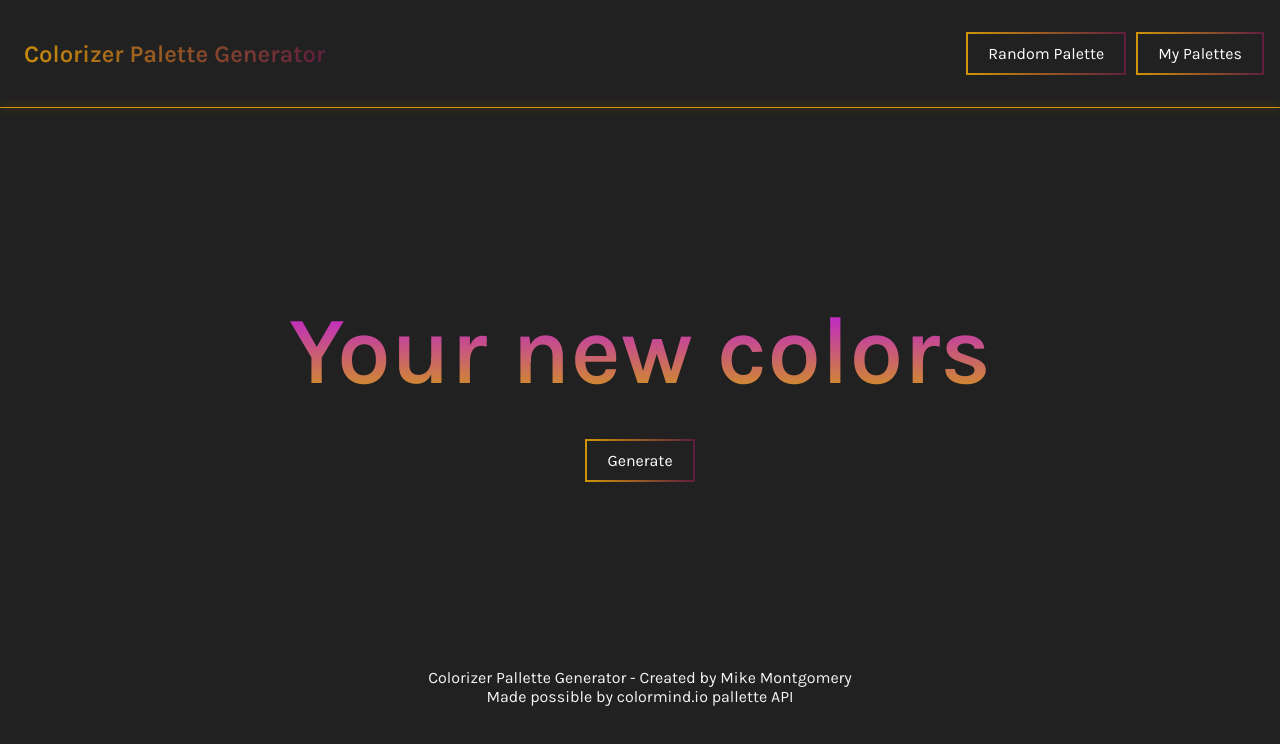
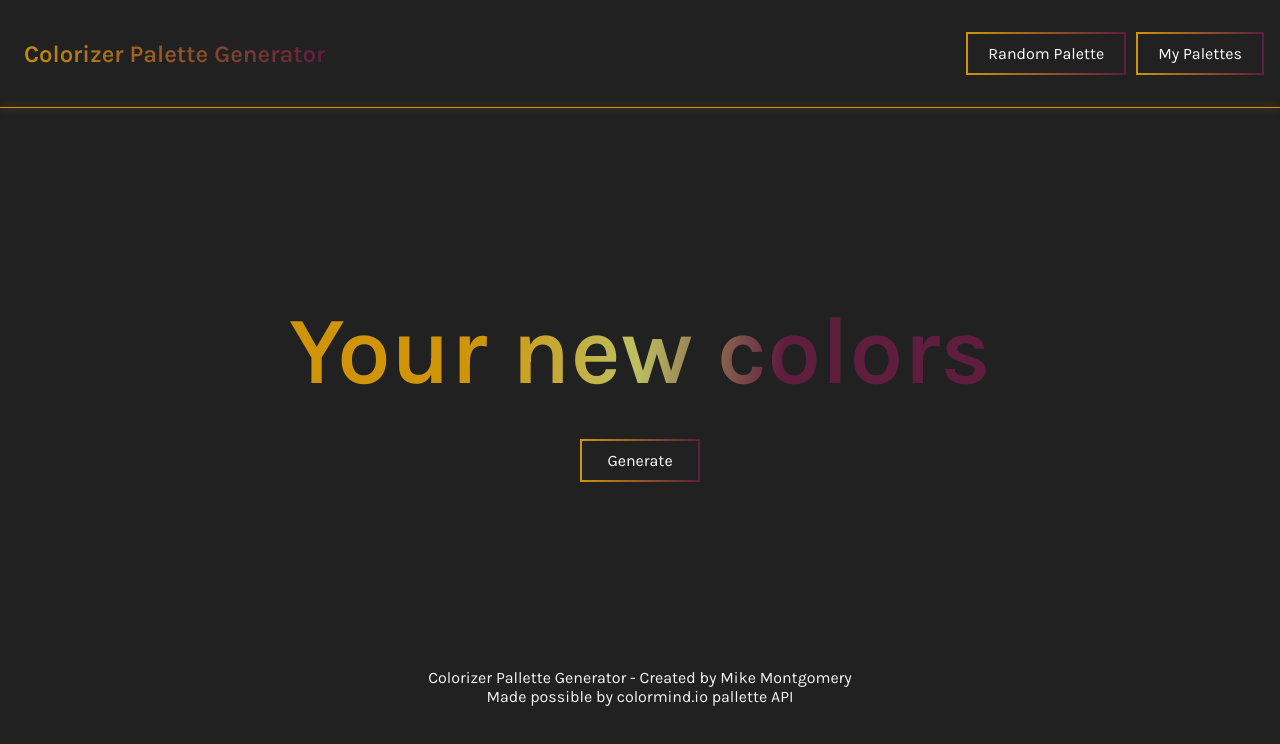
Before and after one commit to alexanderdrummond/palettegenerator, a React (Vite) app: page / in a window 1280 px wide. Shown: the top 744 px of the page. Built offline with nearby package versions, Linux system fonts and the light colour scheme.

Commit message:
Gradient button animation fixes

```diff
--- a/src/components/GradientButton/GradientButton.module.scss
+++ b/src/components/GradientButton/GradientButton.module.scss
@@ -8,9 +8,34 @@
   padding: 10px 20px;
   font-size: 16px;
   cursor: pointer;
+  transition: transform 0.3s ease, border-color 0.3s ease;
+  min-width: 120px;
+  max-width: 300px;
+  white-space: nowrap;
+  overflow: hidden;
+  text-overflow: ellipsis;
+  position: relative;
+}
+
+.gradientButton::before {
+  content: "";
+  position: absolute;
+  top: 0;
+  left: 0;
+  right: 0;
+  bottom: 0;
+  z-index: -1;
+  background: linear-gradient(to right, #cf9407, #601e3e);
+  transform: scaleX(0);
+  transform-origin: left;
   transition: transform 0.3s ease;
+}
 
-  &:hover {
-    transform: scale(1.05);
-  }
+.gradientButton:hover::before {
+  transform: scaleX(1);
 }
+
+.gradientButton:hover {
+  transform: scale(1.05);
+  border-color: transparent;
+}
--- a/src/components/Nav/NavBar.tsx
+++ b/src/components/Nav/NavBar.tsx
@@ -13,7 +13,9 @@ const Navbar: React.FC = () => {
   return (
     <header className={styles.header}>
       <div className={styles.topSection}>
-        <h1 className={styles.title}>Colorizer Palette Generator</h1>
+        <h1 className={styles.title} onClick={() => navigateTo("/")}>
+          Colorizer Palette Generator
+        </h1>
         <div className={styles.buttons}>
           <GradientButton
             text="Random Palette"
--- a/src/components/Palette/Palette.module.scss
+++ b/src/components/Palette/Palette.module.scss
@@ -8,7 +8,13 @@
   header {
     h2 {
       font-size: 6rem;
-      background: -webkit-linear-gradient(rgb(188, 12, 241), rgb(212, 166, 4));
+      background: linear-gradient(
+        94.75deg,
+        #cf9407 26.79%,
+        #bdbf63 49.8%,
+        #601e3e 70.09%
+      );
+
       -webkit-background-clip: text;
       background-clip: text;
       -webkit-text-fill-color: transparent;
@@ -48,7 +54,6 @@
   flex-direction: column;
   align-items: flex-start;
   margin: 10px;
-
 
   animation: fadeIn 0.5s ease-out;
 
@@ -96,6 +101,32 @@
   .container {
     margin-top: 300px;
 
+    .colorSection {
+      display: flex;
+      flex-wrap: wrap;
+      justify-content: center;
+      max-width: 440px;
+      margin: auto;
+      margin-bottom: 30px;
+    }
+
+    .btnContainer {
+      display: flex;
+      flex-direction: column;
+      transition: margin-top 0.5s ease-out;
+      margin-top: 25rem;
+      margin: 0.33rem;
+
+      button {
+        margin-bottom: 10px;
+      }
+    }
+  }
+}
+
+@media only screen and (max-width: 1120px) {
+  .container {
+    margin-top: 300px;
 
     .colorSection {
       display: flex;
@@ -113,48 +144,9 @@
       margin-top: 25rem;
       margin: 0.33rem;
 
-      button{
+      button {
         margin-bottom: 10px;
       }
-
-
     }
   }
-
-
-
 }
-
-
-@media only screen and (max-width: 1120px) {
-  .container {
-    margin-top: 300px;
-
-
-    .colorSection {
-      display: flex;
-      flex-wrap: wrap;
-      justify-content: center;
-      max-width: 440px;
-      margin: auto;
-      margin-bottom: 30px;
-    }
-
-    .btnContainer {
-      display: flex;
-      flex-direction: column;
-      transition: margin-top 0.5s ease-out;
-      margin-top: 25rem;
-      margin: 0.33rem;
-
-      button{
-        margin-bottom: 10px;
-      }
-
-
-    }
-  }
-
-
-
-}
--- a/src/components/Palette/Palette.tsx
+++ b/src/components/Palette/Palette.tsx
@@ -56,7 +56,33 @@ export const ColorPalette: React.FC = () => {
   };
 
   const handleCopy = (hex: string) => {
-    navigator.clipboard.writeText(hex);
+    navigator.clipboard.writeText(hex).then(
+      () => {
+        toast.success("Hex code copied to clipboard!", {
+          position: "bottom-right",
+          autoClose: 5000,
+          hideProgressBar: false,
+          closeOnClick: true,
+          pauseOnHover: true,
+          draggable: true,
+          progress: undefined,
+          theme: "dark",
+        });
+      },
+      (err) => {
+        console.error("Could not copy text: ", err);
+        toast.error("Failed to copy hex code!", {
+          position: "bottom-right",
+          autoClose: 5000,
+          hideProgressBar: false,
+          closeOnClick: true,
+          pauseOnHover: true,
+          draggable: true,
+          progress: undefined,
+          theme: "dark",
+        });
+      }
+    );
   };
 
   return (
```
Also changed, not shown: src/utils/PaletteContext.tsx (deleted, +0 -22 lines).
